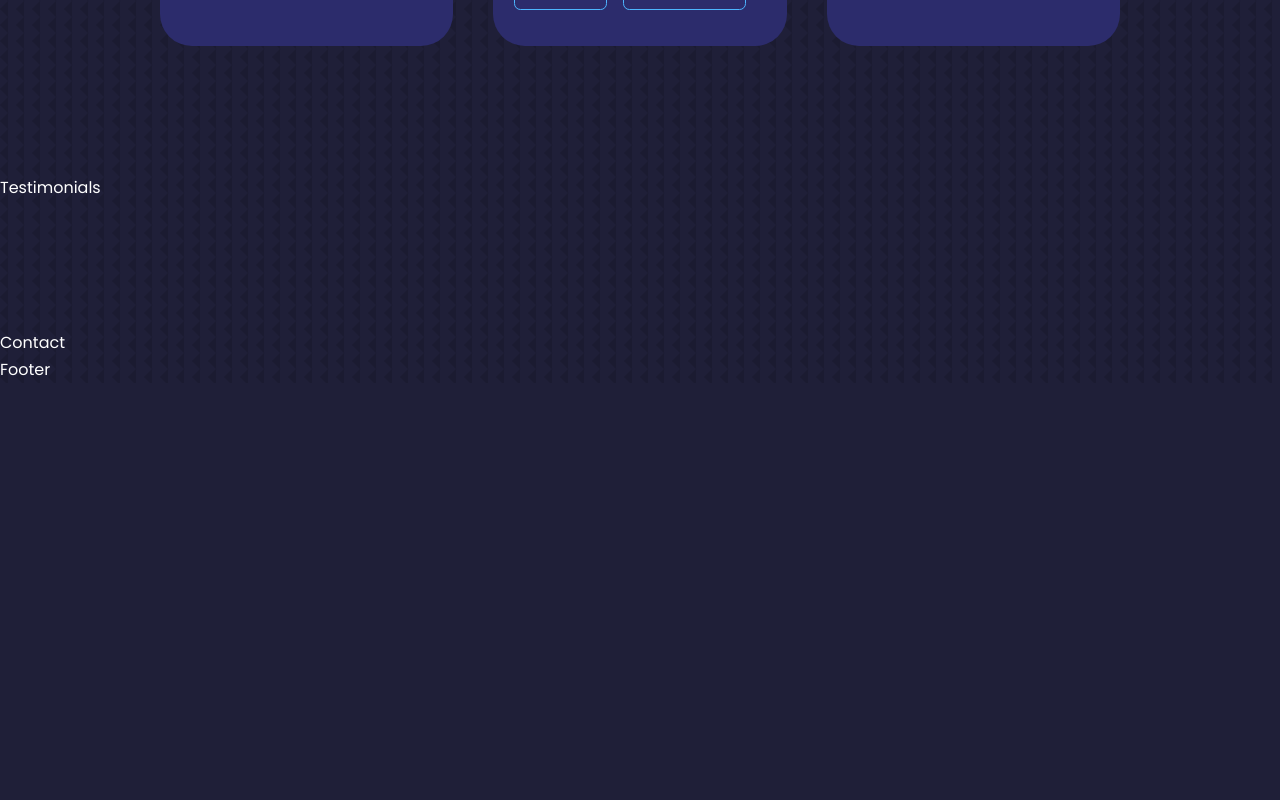
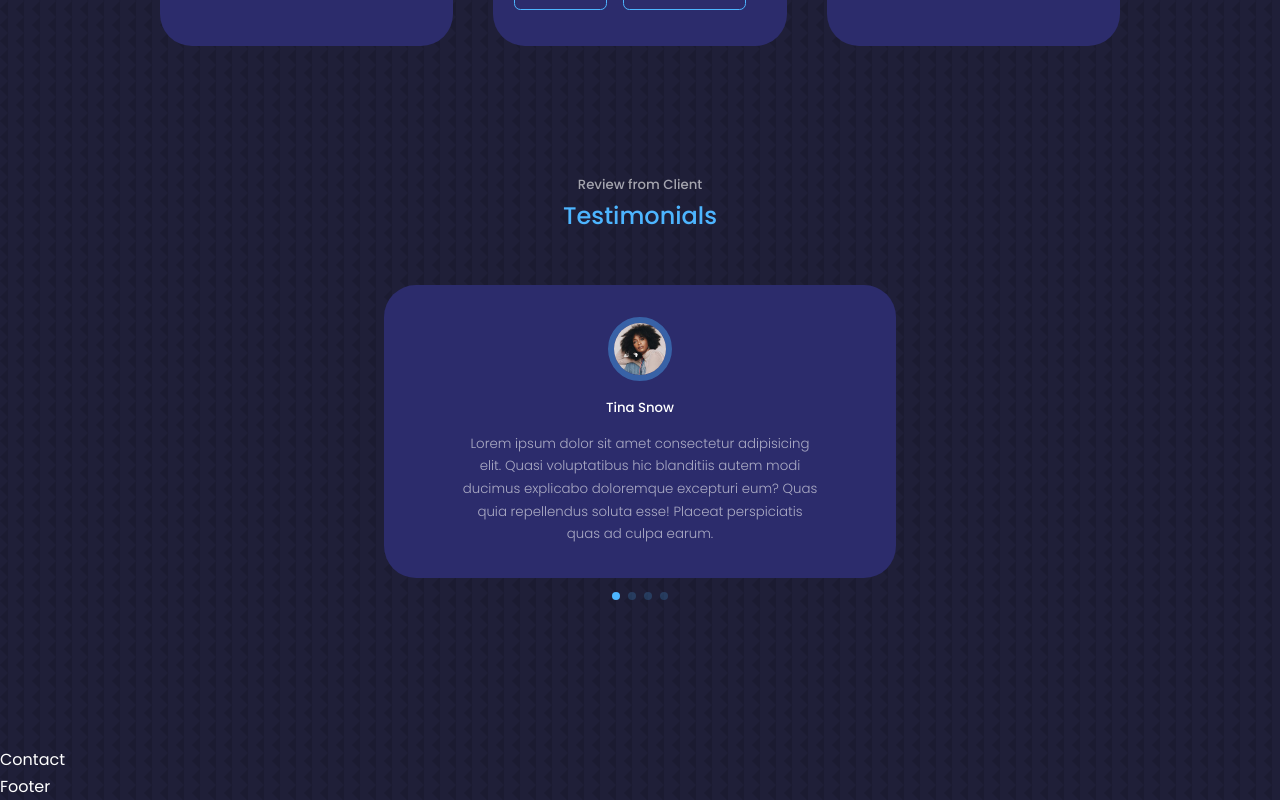
Before and after one commit to dekakrens/portfolio, a React (Create React App) app: page / in a window 1280 px wide. Shown: the part 4031-4831 px from the top of the page. Before the commit the page ends 4414 px from the top, so only its background shows below. Built offline with nearby package versions, Linux system fonts and the light colour scheme.

Commit message:
Testimonials is done

```diff
--- a/package.json
+++ b/package.json
@@ -10,6 +10,7 @@
     "react-dom": "^17.0.2",
     "react-icons": "^4.3.1",
     "react-scripts": "5.0.0",
+    "swiper": "^8.0.7",
     "web-vitals": "^2.1.0"
   },
   "scripts": {
--- a/src/components/portfolio/Portfolio.jsx
+++ b/src/components/portfolio/Portfolio.jsx
@@ -62,7 +62,7 @@ const Portfolio = () => {
         {data.map((item) => (
           <article className="portfolio__item" key={item.id}>
             <div className="portfolio__item-image">
-              <img src={item.image} alt="" />
+              <img src={item.image} alt={item.title} />
             </div>
             <h3>{item.title}</h3>
             <div className="portfolio__item-cta">
--- a/src/components/testimonials/Testimonials.jsx
+++ b/src/components/testimonials/Testimonials.jsx
@@ -1,8 +1,71 @@
 import React from "react";
 import "./testimonials.css";
+import AVTR1 from "../../assets/avatar1.jpg";
+import AVTR2 from "../../assets/avatar2.jpg";
+import AVTR3 from "../../assets/avatar3.jpg";
+import AVTR4 from "../../assets/avatar4.jpg";
+import { Pagination, Navigation } from "swiper";
+import { Swiper, SwiperSlide } from "swiper/react";
+import "swiper/css";
+import "swiper/css/navigation";
+import "swiper/css/pagination";
+
+const data = [
+  {
+    id: 1,
+    avatar: AVTR1,
+    name: "Tina Snow",
+    review:
+      "Lorem ipsum dolor sit amet consectetur adipisicing elit. Quasi voluptatibus hic blanditiis autem modi ducimus explicabo doloremque excepturi eum? Quas quia repellendus soluta esse! Placeat perspiciatis quas ad culpa earum.",
+  },
+  {
+    id: 2,
+    avatar: AVTR2,
+    name: "Satta Wale",
+    review:
+      "Lorem ipsum dolor sit amet consectetur adipisicing elit. Quasi voluptatibus hic blanditiis autem modi ducimus explicabo doloremque excepturi eum? Quas quia repellendus soluta esse! Placeat perspiciatis quas ad culpa earum.",
+  },
+  {
+    id: 3,
+    avatar: AVTR3,
+    name: "Kwame Despite",
+    review:
+      "Lorem ipsum dolor sit amet consectetur adipisicing elit. Quasi voluptatibus hic blanditiis autem modi ducimus explicabo doloremque excepturi eum? Quas quia repellendus soluta esse! Placeat perspiciatis quas ad culpa earum.",
+  },
+  {
+    id: 4,
+    avatar: AVTR4,
+    name: "Nana Ama McBrown",
+    review:
+      "Lorem ipsum dolor sit amet consectetur adipisicing elit. Quasi voluptatibus hic blanditiis autem modi ducimus explicabo doloremque excepturi eum? Quas quia repellendus soluta esse! Placeat perspiciatis quas ad culpa earum.",
+  },
+];
 
 const Testimonials = () => {
-  return <section id="testimonials">Testimonials</section>;
+  return (
+    <section id="testimonials">
+      <h5>Review from Client</h5>
+      <h2>Testimonials</h2>
+
+      <Swiper
+        className="container testimonials__container"
+        modules={[Pagination, Navigation]}
+        spaceBetween={40}
+        slidesPerView={1}
+        pagination={{ clickable: true }}
+      >
+        {data.map((item) => (
+          <SwiperSlide className="testimonial" key={item.id}>
+            <div className="client__avatar">
+              <img src={item.avatar} alt={`avatar ${item.id}`} />
+            </div>
+            <h5 className="client__name">{item.name}</h5>
+            <small className="client__review">{item.review}</small>
+          </SwiperSlide>
+        ))}
+      </Swiper>
+    </section>
+  );
 };
 
 export default Testimonials;
--- a/src/components/testimonials/testimonials.css
+++ b/src/components/testimonials/testimonials.css
@@ -0,0 +1,51 @@
+.container.testimonials__container {
+  width: 40%;
+  padding-bottom: 2.5rem;
+}
+
+.client__avatar {
+  width: 4rem;
+  aspect-ratio: 1/1;
+  overflow: hidden;
+  border-radius: 50%;
+  margin: 0 auto 1rem;
+  border: 0.4rem solid var(--color-primary-variant);
+}
+
+.testimonial {
+  background: var(--color-bg-variant);
+  text-align: center;
+  padding: 2rem;
+  border-radius: 2rem;
+  user-select: none;
+}
+
+.client__review {
+  color: var(--color-light);
+  font-weight: 300;
+  display: block;
+  width: 80%;
+  margin: 0.8rem auto 0;
+}
+
+.swiper-pagination-clickable .swiper-pagination-bullet {
+  background: var(--color-primary);
+}
+
+/* ================= MEDIA QUERIES (MEDIUM DEVICES) ================= */
+@media screen and (max-width: 1024px) {
+  .container.testimonials__container {
+    width: 60%;
+  }
+}
+
+/* ================= MEDIA QUERIES (SMALL DEVICES) ================= */
+@media screen and (max-width: 600px) {
+  .container.testimonials__container {
+    width: var(--container-width-sm);
+  }
+
+  .client__review {
+    width: var(--container-width-sm);
+  }
+}
```
Also changed, not shown: 1 other file (tests, documents, lock files or other folders).
